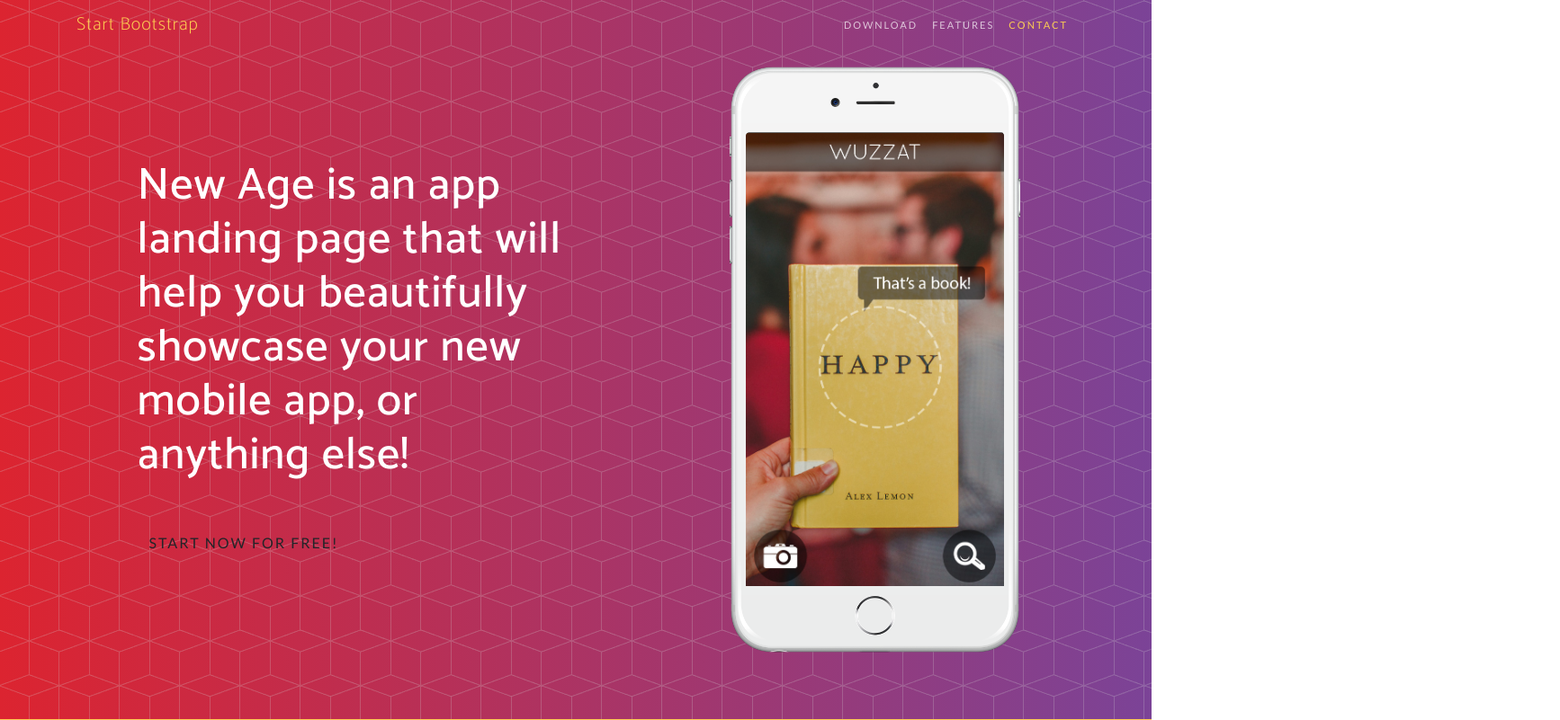
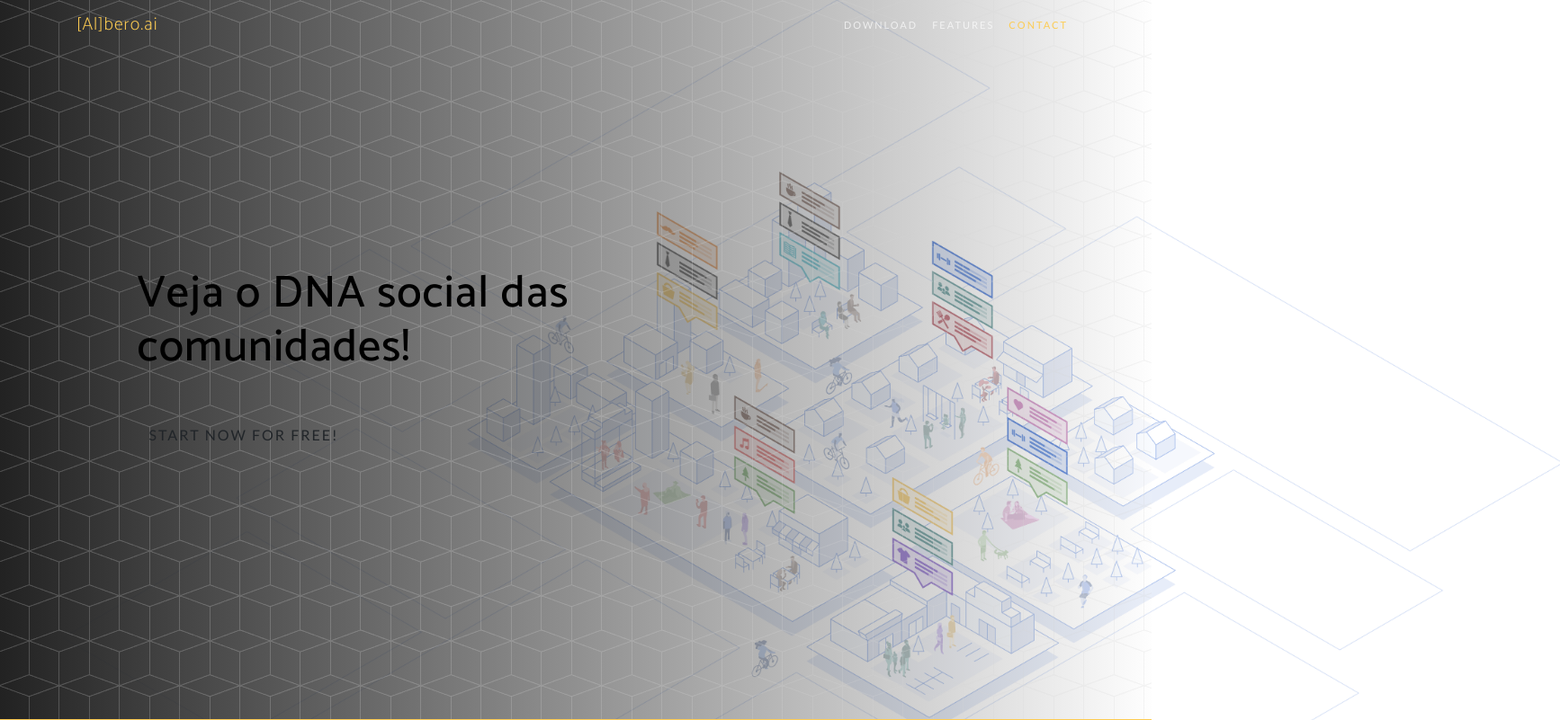
Before and after one commit to nickFelix/Albero, a website with bundled scripts: page index.html in a window 1280 px wide. Shown: the top 801 px of the page at 90% size, 1734 px wide, since content can reach past the window. Built offline with nearby package versions, Linux system fonts and the light colour scheme; a web font is replaced by a local one.

Commit message:
Alterações

```diff
--- a/css/new-age.css
+++ b/css/new-age.css
@@ -156,8 +156,36 @@ header.masthead {
   padding-top: 150px;
   padding-bottom: 100px;
   color: white;
-  background: url("../img/bg-pattern.png"), #7b4397;
-  background: url("../img/bg-pattern.png"), linear-gradient(to left, #7b4397, #dc2430);
+  /* background: url("../img/bg-pattern.png"), #7b4397;
+  background: url("../img/bg-pattern.png"), linear-gradient(to left, #7b4397, #dc2430); */
+  background: url(../img/bg-pattern.png), #f7f7f7;
+  background: url(../img/bg-pattern.png), linear-gradient(to left, rgba(247,247,247, 0.1), #222222);
+}
+
+.img-albero{
+  width: 130vw;
+  max-width: 1872px;
+  max-height: 1141px;
+  right: -180px;
+  bottom: -10px;
+  top: 0;
+  margin: auto 0 0 0;
+}
+
+.img-albero-wrapper{
+  position: absolute;
+  z-index: -1;
+  opacity: 0.7;
+  width: 100%;
+  max-width: 1440px;
+  height: 100%;
+  width: 100%;
+  max-width: 1440px;
+  max-height: 642px;
+  min-height: -webkit-fit-content;
+  min-height: -moz-fit-content;
+  min-height: fit-content;
+  display: -webkit-box;
 }
 
 header.masthead .header-content {
--- a/index.html
+++ b/index.html
@@ -8,7 +8,7 @@
   <meta name="description" content="">
   <meta name="author" content="">
 
-  <title>New Age - Start Bootstrap Theme</title>
+  <title>[Al]bero.ai</title>
 
   <!-- Bootstrap core CSS -->
   <link href="vendor/bootstrap/css/bootstrap.min.css" rel="stylesheet">
@@ -24,7 +24,7 @@
   <link rel="stylesheet" href="device-mockups/device-mockups.min.css">
 
   <!-- Custom styles for this template -->
-  <link href="css/new-age.min.css" rel="stylesheet">
+  <link href="css/new-age.css" rel="stylesheet">
 
 </head>
 
@@ -33,7 +33,7 @@
   <!-- Navigation -->
   <nav class="navbar navbar-expand-lg navbar-light fixed-top" id="mainNav">
     <div class="container">
-      <a class="navbar-brand js-scroll-trigger" href="#page-top">Start Bootstrap</a>
+      <a class="navbar-brand js-scroll-trigger" href="#page-top">[Al]bero.ai</a>
       <button class="navbar-toggler navbar-toggler-right" type="button" data-toggle="collapse" data-target="#navbarResponsive" aria-controls="navbarResponsive" aria-expanded="false" aria-label="Toggle navigation">
         Menu
         <i class="fas fa-bars"></i>
@@ -55,30 +55,24 @@
   </nav>
 
   <header class="masthead">
-    <div class="container h-100">
+    <div class="container h-100" style="z-index: 3; color: black;">
       <div class="row h-100">
         <div class="col-lg-7 my-auto">
           <div class="header-content mx-auto">
-            <h1 class="mb-5">New Age is an app landing page that will help you beautifully showcase your new mobile app, or anything else!</h1>
+            <h1 class="mb-5">Veja o DNA social das comunidades!</h1>
             <a href="#download" class="btn btn-outline btn-xl js-scroll-trigger">Start Now for Free!</a>
           </div>
         </div>
-        <div class="col-lg-5 my-auto">
-          <div class="device-container">
-            <div class="device-mockup iphone6_plus portrait white">
-              <div class="device">
-                <div class="screen">
-                  <!-- Demo image for screen mockup, you can put an image here, some HTML, an animation, video, or anything else! -->
-                  <img src="img/demo-screen-1.jpg" class="img-fluid" alt="">
-                </div>
-                <div class="button">
-                  <!-- You can hook the "home button" to some JavaScript events or just remove it -->
-                </div>
-              </div>
+
+        <!-- <div style="width: 100vh"> -->
+            <div class="img-albero-wrapper">
+                <!-- Demo image for screen mockup, you can put an image here, some HTML, an animation, video, or anything else! -->
+              <img src="img/hero.png" class="img-albero" alt="">
             </div>
-          </div>
-        </div>
+        <!-- </div> -->
+
       </div>
+
     </div>
   </header>
 
```
Also changed, not shown: img/hero.png (added).
